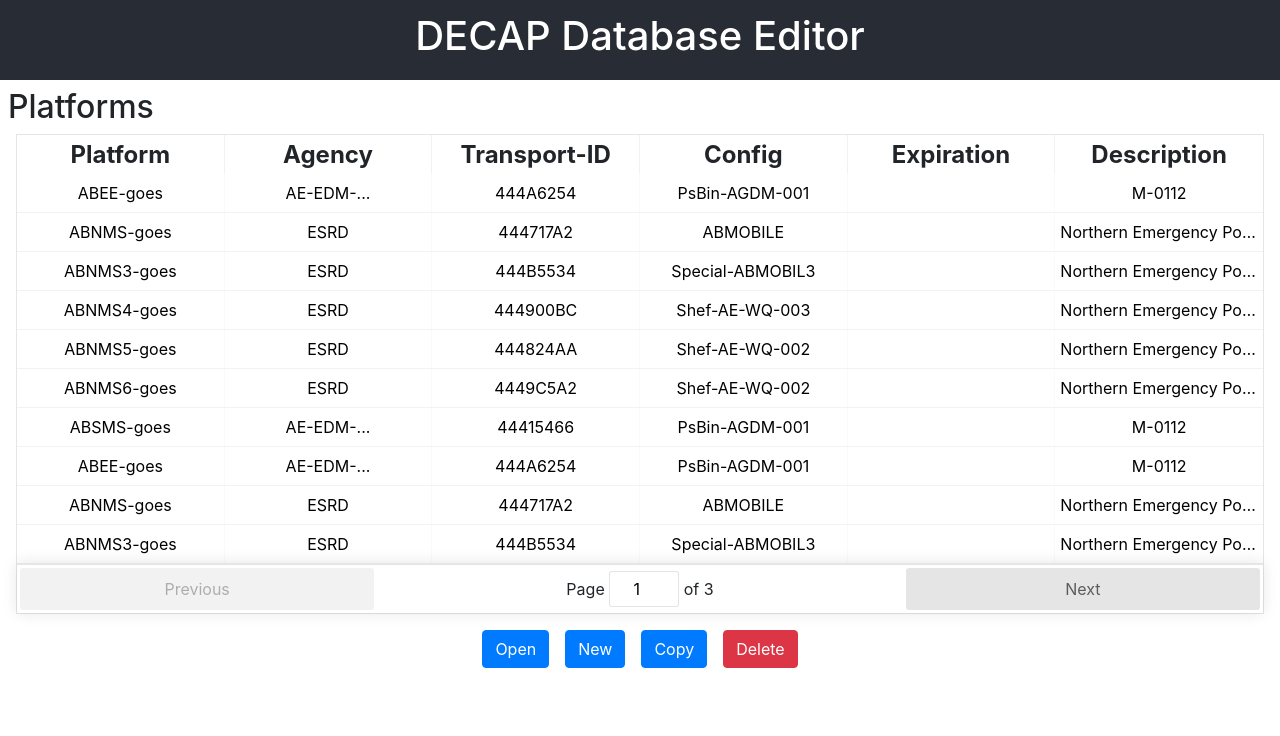
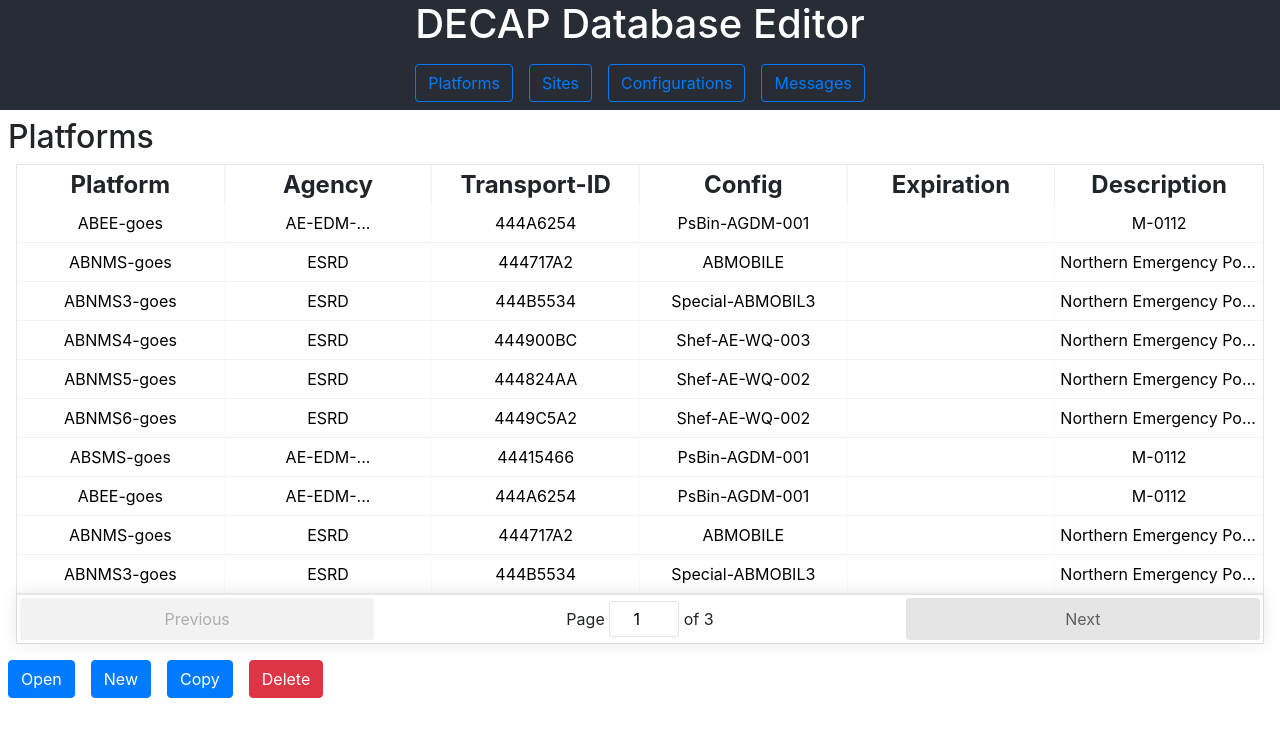
Before and after one commit to skaymen/decap_ui, a React (Create React App) app: page / in a window 1280 px wide. Shown: the top 736 px of the page. Built offline with nearby package versions, Linux system fonts and the light colour scheme.

Commit message:
break app into components to allow state change

```diff
--- a/src/App.css
+++ b/src/App.css
@@ -23,7 +23,7 @@
 }
 
 #buttonbar {
-  justify-content: center;
+  /* justify-content: center; */
 }
 
 .btn {
--- a/src/App.js
+++ b/src/App.js
@@ -1,19 +1,96 @@
 import React, { Component } from 'react';
 import './App.css';
 import Platforms from './components/Platforms';
+import {Button, ButtonToolbar} from 'react-bootstrap';
+import './components/bootstrap.min.css'
+
 
 class App extends Component {
+
+  constructor(props) {
+    super(props);
+    this.state = {
+      selectedPage: 'Platforms'
+    };
+    this.change = this.change.bind(this)
+  }
+
+  change(value) {
+    this.setState({selectedPage: value});
+  }
+
+
   render() {
-    return (
-      <div className="App">
-        <header className="App-header">
-          <h1> DECAP Database Editor </h1>
-        </header>
 
-        <Platforms />
-      </div>
-    );
+    if (this.state.selectedPage === 'Platforms') {
+      return (
+        <div className="App">
+          <Header selectedPage={this.state.selectedPage} change={this.change}/>
+          <Platforms />
+        </div>
+      );
+    }
+
+    else if (this.state.selectedPage === 'Sites') {
+      return (
+        <div className="App">
+          <Header selectedPage={this.state.selectedPage} change={this.change}/>
+          <h2> Sites</h2>
+        </div>
+      );
+    }
+
+    else if (this.state.selectedPage === 'Configurations') {
+      return (
+        <div className="App">
+          <Header selectedPage={this.state.selectedPage} change={this.change}/>
+          <h2> Configurations</h2>
+        </div>
+      );
+    }
+
+    else if (this.state.selectedPage === 'Messages') {
+      return (
+        <div className="App">
+          <Header selectedPage={this.state.selectedPage} change={this.change}/>
+          <h2> Messages</h2>
+        </div>
+      );
+    }
+
+    else {
+      return (
+        <div className="App">
+          <Header selectedPage={this.state.selectedPage} change={this.change}/>
+        </div>
+      );
+    }
   }
 }
 
+class Header extends App {
+
+  render() {return (
+  <header className="App-header">
+  <h1> DECAP Database Editor </h1>
+  <ButtonToolbar>
+    <Button variant="outline-primary" onClick = {() => {
+      this.props.change('Platforms');
+    }}>Platforms</Button>
+
+    <Button variant="outline-primary" onClick = {() => {
+      this.props.change('Sites');
+    }}>Sites</Button>
+
+    <Button variant="outline-primary" onClick = {() => {
+      this.props.change('Configurations');
+    }}>Configurations</Button>
+
+    <Button variant="outline-primary" onClick = {() => {
+      this.props.change('Messages')
+    }}>Messages</Button>
+  </ButtonToolbar>
+</header>)
+}}
+
 export default App;
```
